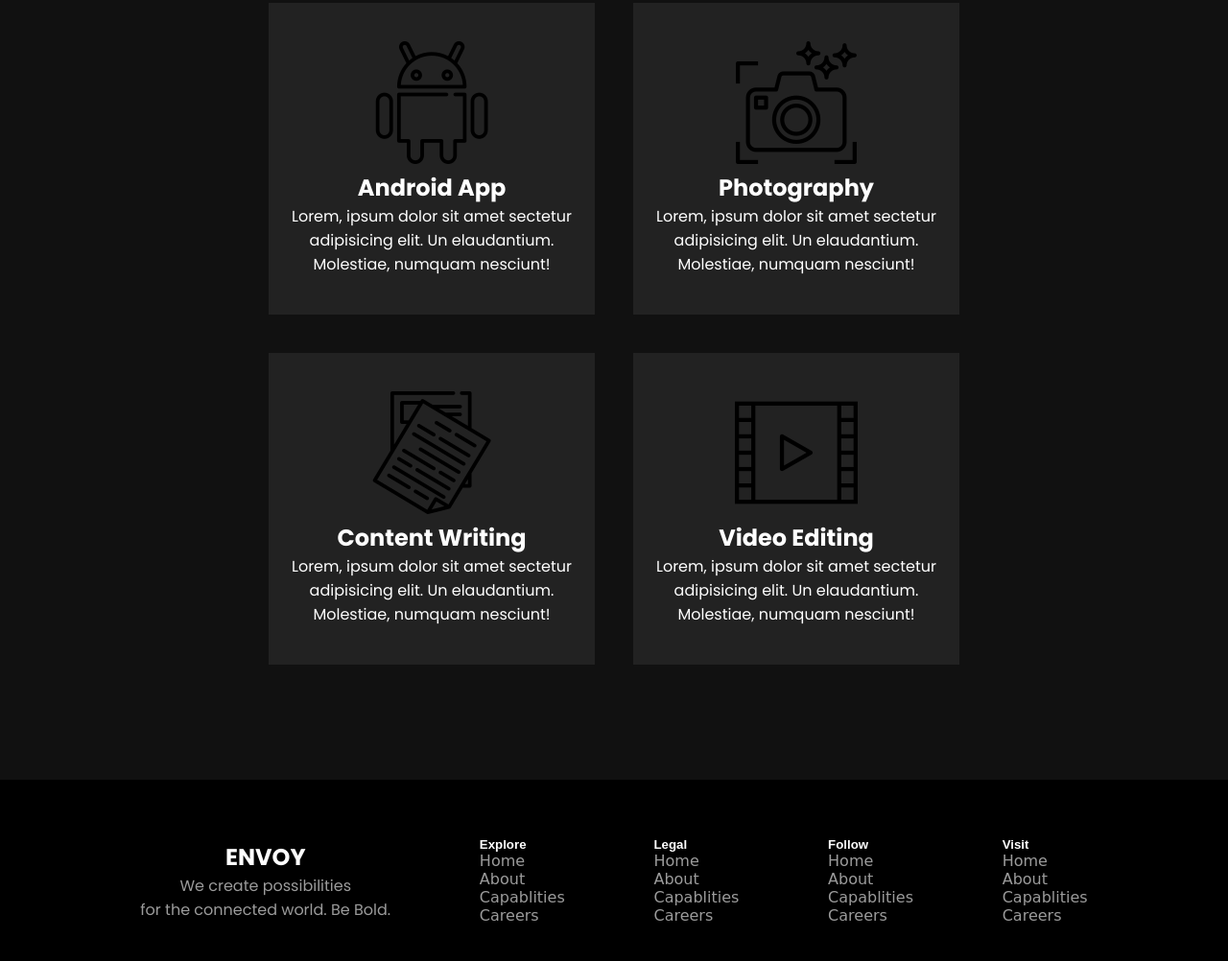
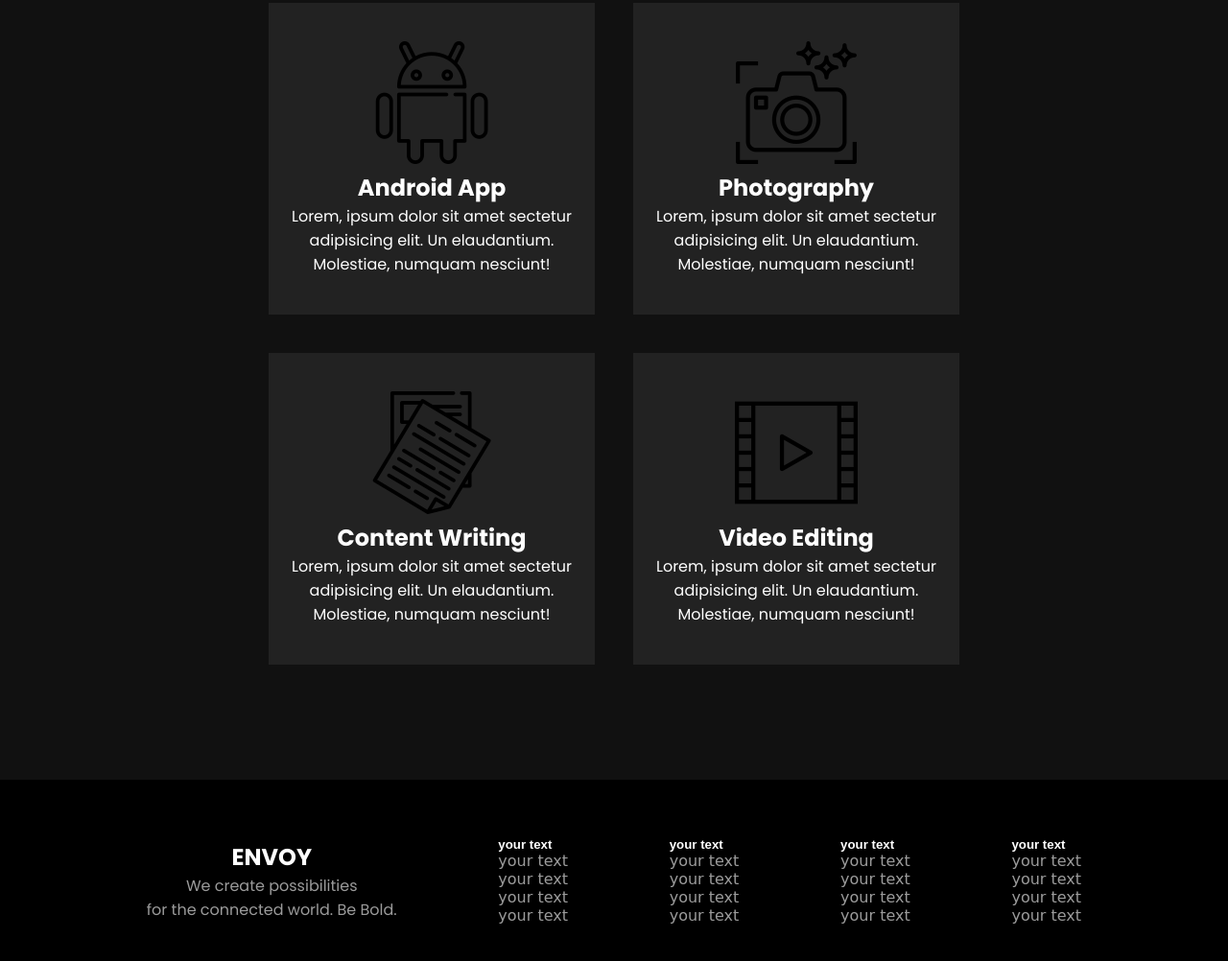
Before and after one commit to Gag1/Portfolio.github.io, a plain HTML site: page index.html in a window 1280 px wide. Shown: the part 2027-3029 px from the top of the page at 96% size. Drawn offline with Linux system fonts and the light colour scheme.

Commit message:
Update index.html

```diff
--- a/index.html
+++ b/index.html
@@ -121,44 +121,44 @@
         <div class="col-5">
             <nav>
                 <ul>
-                    <h5>Explore</h5>
-                    <li>Home</li>
-                    <li>About</li>
-                    <li>Capablities</li>
-                    <li>Careers</li>
+                    <h5>your text</h5>
+                    <li>your text</li>
+                    <li>your text</li>
+                    <li>your text</li>
+                    <li>your text</li>
                 </ul>
             </nav>
         </div>
         <div class="col-5">
             <nav>
                 <ul>
-                    <h5>Legal</h5>
-                    <li>Home</li>
-                    <li>About</li>
-                    <li>Capablities</li>
-                    <li>Careers</li>
+                    <h5>your text</h5>
+                    <li>your text</li>
+                    <li>your text</li>
+                    <li>your text</li>
+                    <li>your text</li>
                 </ul>
             </nav>
         </div>
         <div class="col-5">
             <nav>
                 <ul>
-                    <h5>Follow</h5>
-                    <li>Home</li>
-                    <li>About</li>
-                    <li>Capablities</li>
-                    <li>Careers</li>
+                    <h5>your text</h5>
+                    <li>your text</li>
+                    <li>your text</li>
+                    <li>your text</li>
+                    <li>your text</li>
                 </ul>
             </nav>
         </div>
         <div class="col-5">
             <nav>
                 <ul>
-                    <h5>Visit</h5>
-                    <li>Home</li>
-                    <li>About</li>
-                    <li>Capablities</li>
-                    <li>Careers</li>
+                    <h5>your text</h5>
+                    <li>your text</li>
+                    <li>your text</li>
+                    <li>your text</li>
+                    <li>your text</li>
                 </ul>
             </nav>
         </div>
```
